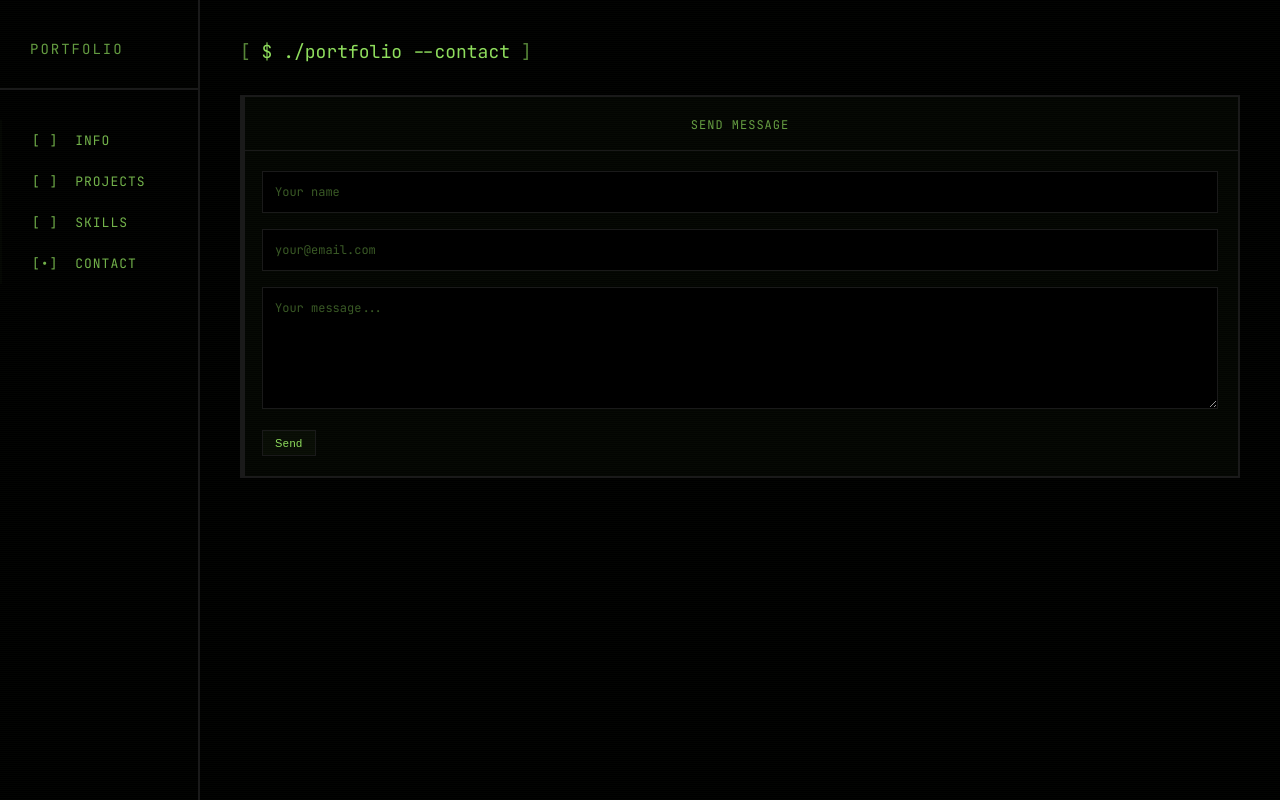
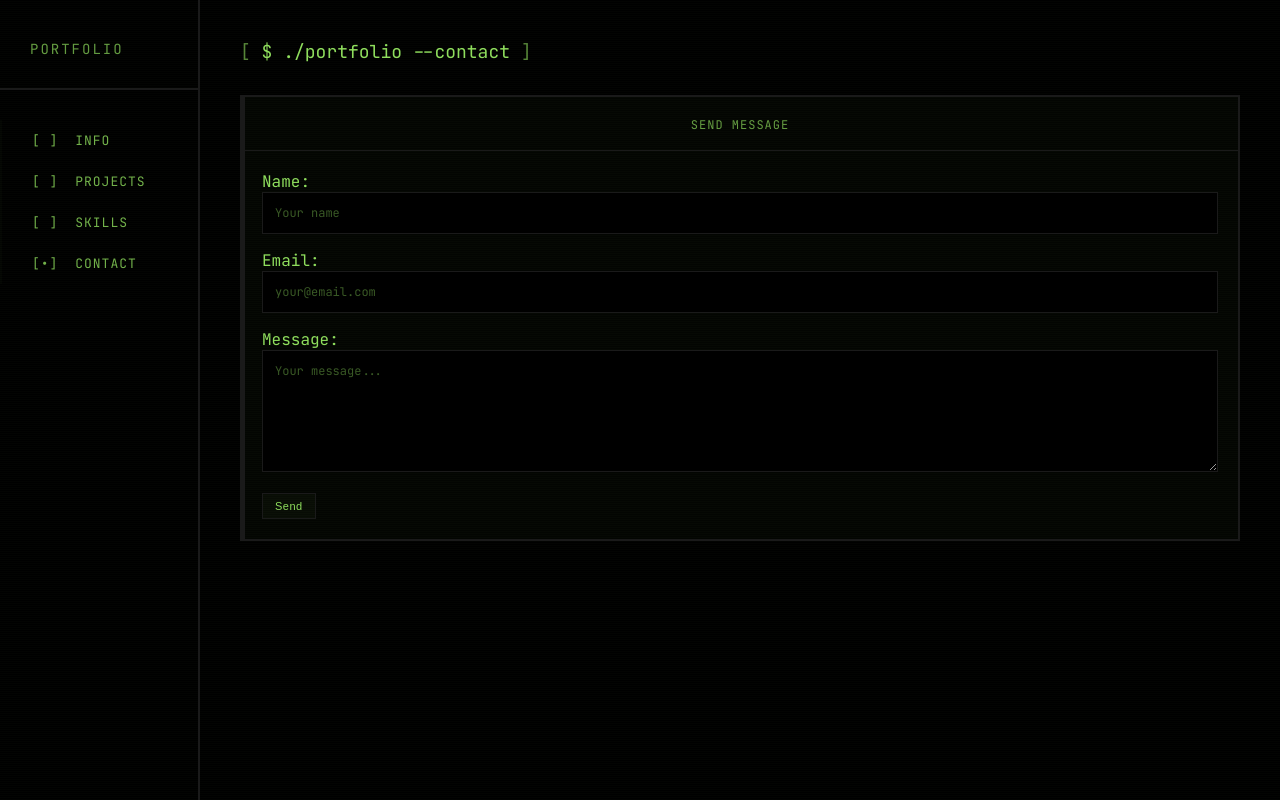
Before and after one commit to decccmcc/my-portfolio, a Django app: page /contact/ in a window 1280 px wide. Run offline with Django 5.2, Linux system fonts and the light colour scheme; data that the repository does not hold is empty; some libraries are stand-ins or nearby versions.

Commit message:
Improve contact form by adding error handling and labels for better user experience

```diff
--- a/core/forms.py
+++ b/core/forms.py
@@ -3,22 +3,28 @@ from django import forms
 
 class ContactForm(forms.Form):
     name = forms.CharField(
+        label='Name',
         max_length=100,
         widget=forms.TextInput(attrs={
             'placeholder': 'Your name',
             'class': 'form-input',
+            'required': True,
         })
     )
     email = forms.EmailField(
+        label='Email',
         widget=forms.EmailInput(attrs={
             'placeholder': 'your@email.com',
             'class': 'form-input',
+            'required': True,
         })
     )
     message = forms.CharField(
+        label='Message',
         widget=forms.Textarea(attrs={
             'placeholder': 'Your message...',
             'class': 'form-input form-textarea',
             'rows': 6,
+            'required': True,
         })
     )
--- a/core/templates/core/contact.html
+++ b/core/templates/core/contact.html
@@ -26,9 +26,32 @@
                 <div class="card-body">
                     <form method="POST">
                         {% csrf_token %}
-                        {{ form.name }}
-                        {{ form.email }}
-                        {{ form.message }}
+                        {% if form.non_field_errors %}
+                            <div class="form-errors">
+                                {{ form.non_field_errors }}
+                            </div>
+                        {% endif %}
+                        <div class="form-field">
+                            {{ form.name.label_tag }}
+                            {{ form.name }}
+                            {% if form.name.errors %}
+                                <span class="form-error">{{ form.name.errors.0 }}</span>
+                            {% endif %}
+                        </div>
+                        <div class="form-field">
+                            {{ form.email.label_tag }}
+                            {{ form.email }}
+                            {% if form.email.errors %}
+                                <span class="form-error">{{ form.email.errors.0 }}</span>
+                            {% endif %}
+                        </div>
+                        <div class="form-field">
+                            {{ form.message.label_tag }}
+                            {{ form.message }}
+                            {% if form.message.errors %}
+                                <span class="form-error">{{ form.message.errors.0 }}</span>
+                            {% endif %}
+                        </div>
                         <button type="submit" class="link link-sm link-primary">Send</button>
                     </form>
                 </div>
```
